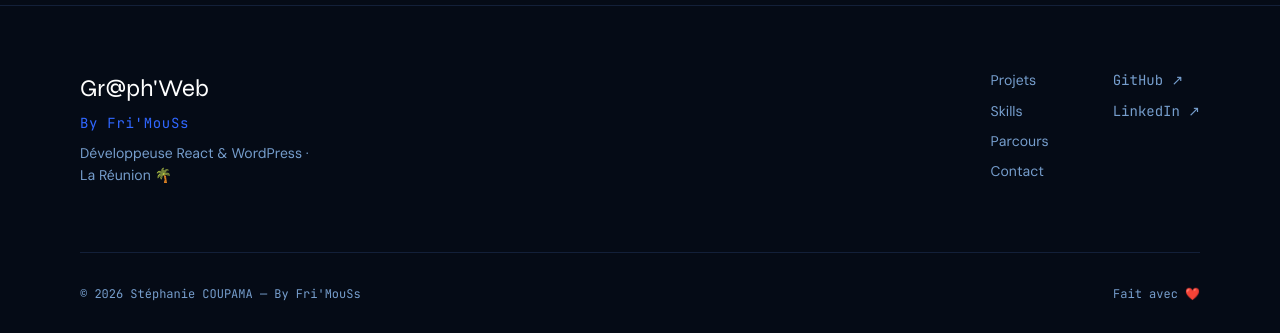
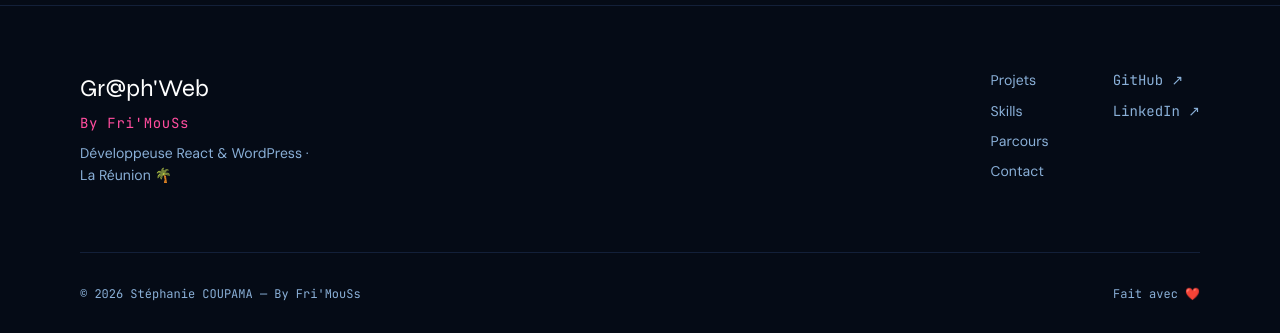
Before and after one commit to ByFrimouss/portfolio-react, a React (Vite) app: page /contact in a window 1280 px wide. Shown: the part 869-1202 px from the top of the page. Built offline with nearby package versions, Linux system fonts and the light colour scheme.

Commit message:
fix: amélioration contraste footer pour accessibilité

```diff
--- a/src/components/Footer.scss
+++ b/src/components/Footer.scss
@@ -34,7 +34,7 @@
   &__pseudo {
     font-family: $font-mono;
     font-size: $fs-small;
-    color: $color-primary;
+    color: $color-secondary;
     letter-spacing: 0.05em;
   }
 
--- a/src/styles/variables.scss
+++ b/src/styles/variables.scss
@@ -11,12 +11,12 @@ $color-bg-alt: #080f1e; // Sections alternées
 $color-surface: #0d1628; // Cartes / panneaux
 $color-border: rgba(101, 155, 255, 0.15); // Bordures teintées bleu
 
-$color-primary: #3067ff; // Bleu-violet — accent principal
+$color-primary: #4d82ff; // Bleu-violet — accent principal
 $color-secondary: #ff4d9e; // Rose vif — accent secondaire
 $color-accent: #00e5ff; // Cyan électrique — highlight
 
 $color-text: #e8ecf8; // Texte principal (blanc-bleuté)
-$color-text-muted: #769ecd; // Texte secondaire
+$color-text-muted: #8ab0d8; // Texte secondaire
 $color-text-light: #ffffff; // Blanc pur
 
 // --- Typographie ---
```
